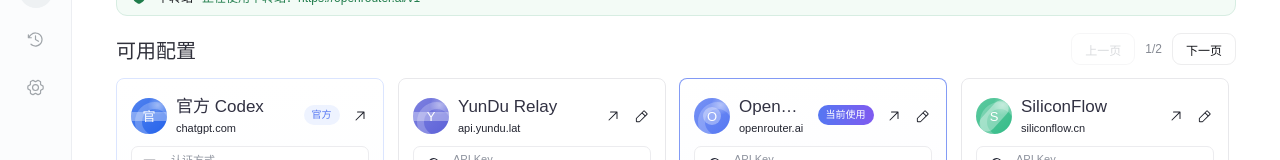
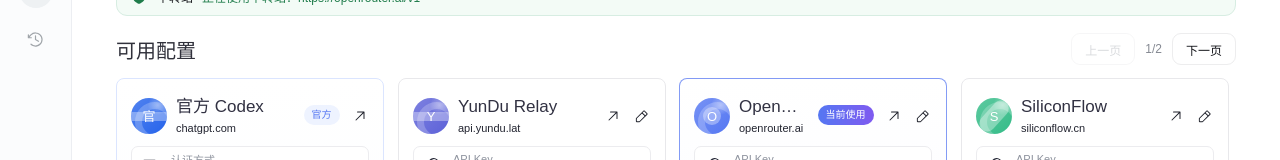
Before and after one commit to Calmer2024/Codex-Switch, a React (Vite) app: page / in a window 1280 px wide. Shown: the part 158-318 px from the top of the page. Built offline with nearby package versions, Linux system fonts and the light colour scheme; a web font is replaced by a local one.

Commit message:
feat: hide experimental settings view

```diff
--- a/src/renderer/App.tsx
+++ b/src/renderer/App.tsx
@@ -22,7 +22,6 @@
   FolderOpen,
   FunnelSimple,
   Gauge,
-  GearSix,
   Key,
   LinkSimple,
   Lightning,
@@ -207,6 +206,12 @@
       setProfileFileError(error instanceof Error ? error.message : String(error));
     });
   }, [activeView, api, profileFileRevision]);
+
+  useEffect(() => {
+    if (activeView === "settings") {
+      setActiveView("profiles");
+    }
+  }, [activeView]);
 
   useEffect(() => {
     const timer = window.setInterval(() => {
@@ -806,9 +811,6 @@
           </button>
           <button className={activeView === "backups" ? "active" : ""} onClick={() => setActiveView("backups")} title="备份恢复">
             <ClockCounterClockwise size={19} weight={activeView === "backups" ? "fill" : "regular"} />
-          </button>
-          <button className={activeView === "settings" ? "active" : ""} onClick={() => setActiveView("settings")} title="设置">
-            <GearSix size={19} weight={activeView === "settings" ? "fill" : "regular"} />
           </button>
         </nav>
         <div className="rail-bottom">
```
